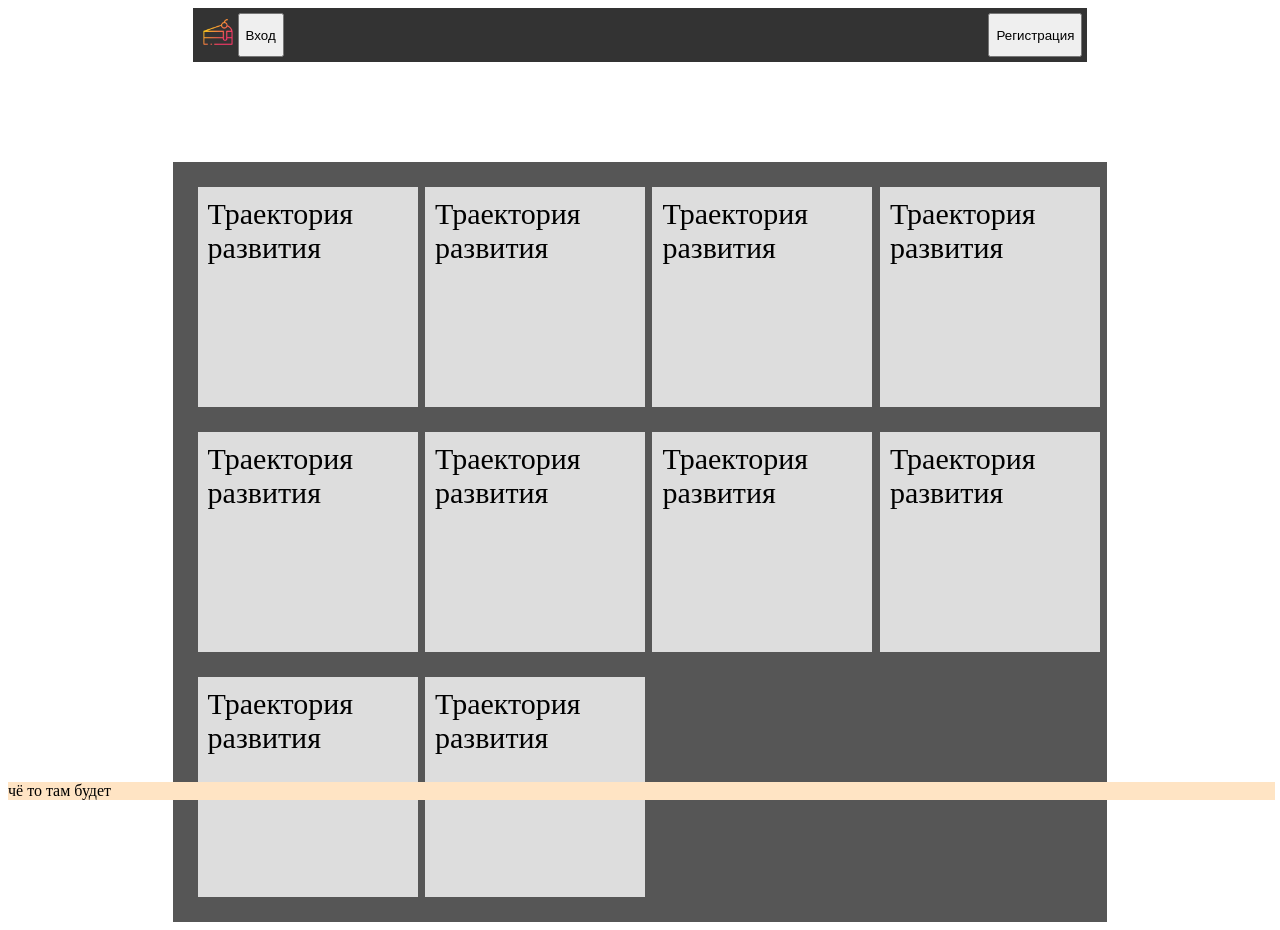
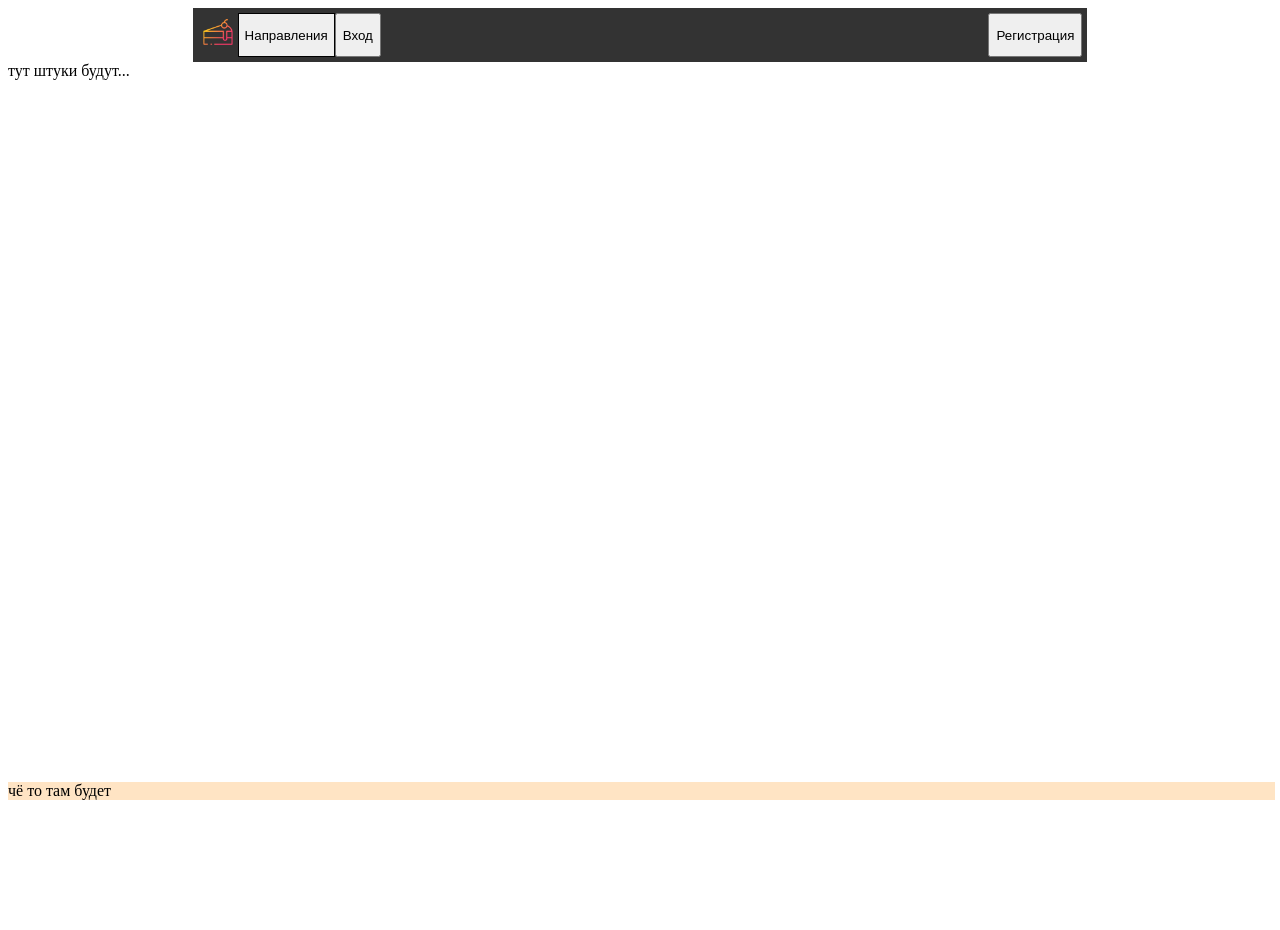
Before and after one commit to manInit/school-page-front, a React (Create React App) app: page / in a window 1280 px wide. After the commit the page ends 800 px from the top, so only its background shows below. Built offline with nearby package versions, Linux system fonts and the light colour scheme.

Commit message:
move trajectory form, trajectory button

```diff
--- a/public/head_panel.css
+++ b/public/head_panel.css
@@ -32,3 +32,9 @@
 .uni_btn{
     /* background-image: url('../src/pics/4746124.png'); */
 }
+
+.trajectory_btn{
+    text-align: center;
+    border: 1px solid black;
+    display: inline-block;
+}
--- a/src/home.jsx
+++ b/src/home.jsx
@@ -7,6 +7,7 @@ export const base_url = 'http://localhost:3000'
 // export const home_btn = <input type="button" value='⌂' className='home_btn' onClick={() => {window.location.href=base_url}}/>
 export const uni_btn = <div className='uni_btn' onClick={() => {window.location.href='https://www.istu.edu'}}><img src={uni_logo} width='40' alt="uni_logo"/></div>
 export const home_btn = <div value='⌂' className='home_btn' onClick={() => {window.location.href=base_url}}><span>⌂</span></div>
+export const trajectory_btn = <input type='button' className='trajectory_btn' value='Направления' onClick={() => {window.location.href=base_url+'/trajectory'}}/>
 export const personal_space_btn = <input type='button' value='Личный кабинет' style={{marginLeft: 'auto'}} onClick={()=>{window.location.href=base_url+'/personal'}} />
 export const user_btn = <span className="user_fi">Имя Фамилия</span>
 export const login_btn = <input type='button' value='Вход' onClick={()=>{window.location.href=base_url+'/login'}}/>
@@ -17,30 +18,18 @@ const Home = () =>{
     useEffect(() => {
         document.title = `Домашняя`;
     })
-    const trajectories = [{},{},{},{},{},{},{},{},{},{}]//get_req('')
     return(
         <>
             <div className="head_panel">
                 {uni_btn}
+                {trajectory_btn}
                 {login_btn}
                 {register_btn}
             </div>
-             <div className="grid_container">
-                {trajectories.map(elem => (
-                    trajectory_div(elem)
-                ))}
-            </div>
+            тут штуки будут...
             {bottom_info}
         </>
     )
 }
 
-const trajectory_div = (elem) =>{
-    return(
-        <div /*key={elem.id}*/ className="grid_item" onClick={()=>window.location.href=base_url+'/trajectory'}>
-            Траектория развития
-        </div>
-    )
-}
-
 export default Home
--- a/src/trajectory.jsx
+++ b/src/trajectory.jsx
@@ -5,6 +5,7 @@ import { get_req } from "./utils/requests-api"
 
 const Trajectory = (id) =>{
     const data = {}//get_req('')
+    const trajectories = [{},{},{},{},{},{},{},{},{},{}]//get_req('')
     useEffect(() => {
         document.title = `Траектория`;
     })
@@ -19,9 +20,22 @@ const Trajectory = (id) =>{
                     {personal_space_btn}
                 </div>
             </div>
+            <div className="grid_container">
+                {trajectories.map(elem => (
+                    trajectory_div(elem)
+                ))}
+            </div>
             {bottom_info}
         </>
     )
 }
 
 export default Trajectory
+
+const trajectory_div = (elem) =>{
+    return(
+        <div /*key={elem.id}*/ className="grid_item" onClick={()=>{}}>
+            Траектория развития
+        </div>
+    )
+}
```
